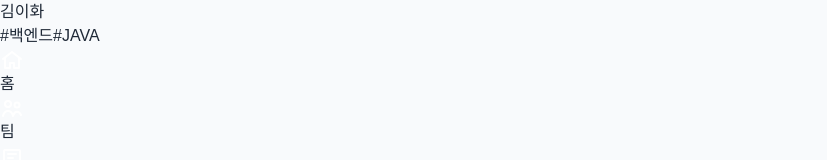
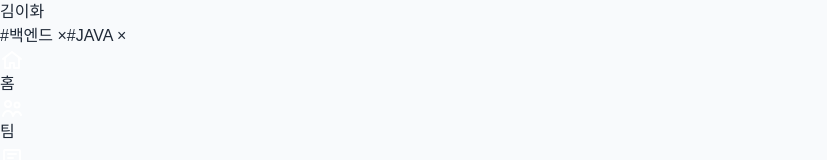
Before and after one commit to ALLISWELL-Lab/aiw-knote-FE, a React (Vite) app in the folder knote/: page / in a window 1280 px wide. Shown: the top 160 px of the page, without its empty margins (0-827 px from the left). Built offline with nearby package versions, Linux system fonts and the light colour scheme; a web font is replaced by a local one.

Commit message:
레이아웃 데일리 브리핑 패딩 고정 완료

```diff
--- a/knote/src/components/Layout.jsx
+++ b/knote/src/components/Layout.jsx
@@ -3,10 +3,10 @@ import { NavLink } from "react-router-dom";
 
 function UserIcon() {
   return (
-    <div className="w-[78px] h-[78px] bg-white rounded-[4px] flex items-center justify-center border border-[#000000]/30">
+    <div className="w-[78px] h-[78px] bg-white rounded-[4px] flex items-center justify-center border border-[#4A8DFF]/30">
       <div className="relative w-[48px] h-[48px]">
-        <div className="absolute left-1/2 -translate-x-1/2 top-[3px] w-[20px] h-[20px] bg-[#000000] rounded-full" />
-        <div className="absolute left-1/2 -translate-x-1/2 bottom-[3px] w-[40px] h-[24px] bg-[#000000] rounded-t-full" />
+        <div className="absolute left-1/2 -translate-x-1/2 top-[3px] w-[20px] h-[20px] bg-[#4A8DFF] rounded-full" />
+        <div className="absolute left-1/2 -translate-x-1/2 bottom-[3px] w-[40px] h-[24px] bg-[#4A8DFF] rounded-t-full" />
       </div>
     </div>
   );
@@ -184,7 +184,7 @@ function Layout({ children }) {
   return (
     <div className="min-h-screen bg-[#EAF1FC] flex overflow-x-auto">
       {/* Sidebar */}
-      <aside className="w-[290px] min-h-screen bg-[#ADDCFF] px-[34px] py-[42px] flex flex-col shrink-0 border-r border-[#C9DEFA]">
+      <aside className="w-[290px] h-screen sticky top-0 bg-[#ADDCFF] px-[34px] py-[42px] flex flex-col shrink-0 border-r border-[#C9DEFA] overflow-hidden">
         {/* Profile */}
         <div className="flex gap-[26px] items-start">
           <UserIcon />
@@ -197,10 +197,10 @@ function Layout({ children }) {
 
             <div className="flex gap-[6px]">
               <span className="bg-white text-black border border-[#4A8DFF]/30 rounded-[3px] px-[4px] h-[22px] leading-[20px] text-[14px]">
-                #백엔드
+                #백엔드 ×
               </span>
               <span className="bg-white text-black border border-[#4A8DFF]/30 rounded-[3px] px-[4px] h-[22px] leading-[20px] text-[14px]">
-                #JAVA
+                #JAVA ×
               </span>
             </div>
           </div>
@@ -221,7 +221,7 @@ function Layout({ children }) {
       </aside>
 
       {/* Main */}
-      <main className="flex-1 min-w-[1500px] bg-[#EAF1FC]">
+      <main className="flex-1 min-w-[1500px] min-h-screen bg-[#EAF1FC]">
         {/* Header */}
         <header className="h-[70px] w-full bg-[#ADDCFF] border-b border-[#C9DEFA] shadow-[0_4px_5px_rgba(0,0,0,0.16)] flex items-center justify-between px-[40px]">
           <div className="flex items-center gap-[24px] text-black">
```
